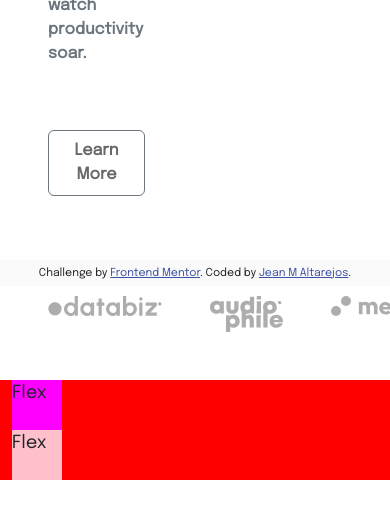
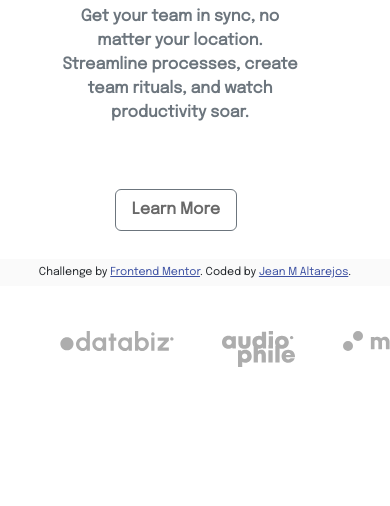
Before and after one commit to jean-altarejos/intro-section-with-dropdown-navigation-main, a plain HTML site: page index.html in a window 390 px wide. Shown: the part 558-1064 px from the top of the page. After the commit the page ends 1000 px from the top, so only its background shows below. Drawn offline with nearby package versions, Linux system fonts and the light colour scheme.

Commit message:
updated site mobile version

```diff
--- a/css/style.css
+++ b/css/style.css
@@ -68,7 +68,7 @@ p{
 
 
 
-@media (max-width: 1399px) {
+@media (min-width: 1399px) {
     h1 {
         font-weight: bolder;
         font-size: 4em;
@@ -94,9 +94,14 @@ p{
         max-width: 100%;
     }
 
-    .hero-image {
+    .hero-image-desktop {
         padding-left: 50px;
-        max-height: 100%;
+        max-height: 100vh;
+        margin: auto;
+    }
+
+    .hero-image-mobile {
+        display: none;
     }
 
     .attribution {
@@ -139,6 +144,10 @@ p{
         max-height: 100%;
     }
 
+    .hero-image-mobile {
+        display: none;
+    }
+
     .attribution {
         position:sticky;
         bottom: 0;
@@ -148,8 +157,18 @@ p{
 }
 
 @media (max-width: 990px) {
-    .sample, .hero-row {
+    .mobile-row {
         flex-direction: column;
+        text-align: center;
+        margin: auto;
+    }
+
+    .mobile-order-1 {
+        order: 1;
+    }
+
+    .mobile-order-2 {
+        order: 2;
     }
 
     h1 {
@@ -158,8 +177,6 @@ p{
         color: var(--black);
         line-height: 0.8;
     }
-
-
 
     p{
        font-weight: bold;
@@ -170,10 +187,19 @@ p{
         padding-bottom: 50px;
     }
 
-    .hero-image {
+    .hero-image-desktop {
         padding-left: 50px;
-        max-height: 100%;
+        height: 100%;
+        padding: 50px;
+        display: none;
+        line-height: 2;
     }
+
+    .hero-image-mobile {
+        display: block;
+        padding: 50px;
+    }
+
 
 
 }
--- a/index.html
+++ b/index.html
@@ -59,9 +59,9 @@
   </div>
 
   <div class="hero-container px-5 py-5">
-    <div class="row">
-      <div class="col-6 d-flex align-items-center">
-        <div class="hero-section wrapper2 order-2">
+    <div class="row mobile-row">
+      <div class="col-lg-6 d-flex align-items-center mobile-order-2">
+        <div class="hero-section wrapper2 ">
           <h1 class="hero-text">Make <br> remote work</h1>
 
           <p class="text-muted">Get your team in sync, no matter your location. Streamline processes,
@@ -78,15 +78,11 @@
 
         </div>
       </div>
-      <div class="col-6 hero-image order-1">
-        <img class="img-fluid" src="images/image-hero-desktop.png" alt="">
+      <div class="col-lg-6 mobile-order-1">
+        <img class="img-fluid hero-image-desktop" src="images/image-hero-desktop.png" alt="">
+        <img class="img-fluid hero-image-mobile" src="images/image-hero-mobile.png" alt="">
       </div>
     </div>
-  </div>
-
-  <div class="sample container d-flex" style="background: red; height: 100px; ">
-    <div style="background: pink; height: 50px; width: 50px;" class="order-2">Flex</div>
-    <div style="background: magenta; height: 50px; width: 50px;" class="order-1">Flex</div>
   </div>
 
   <div class="attribution">
```
